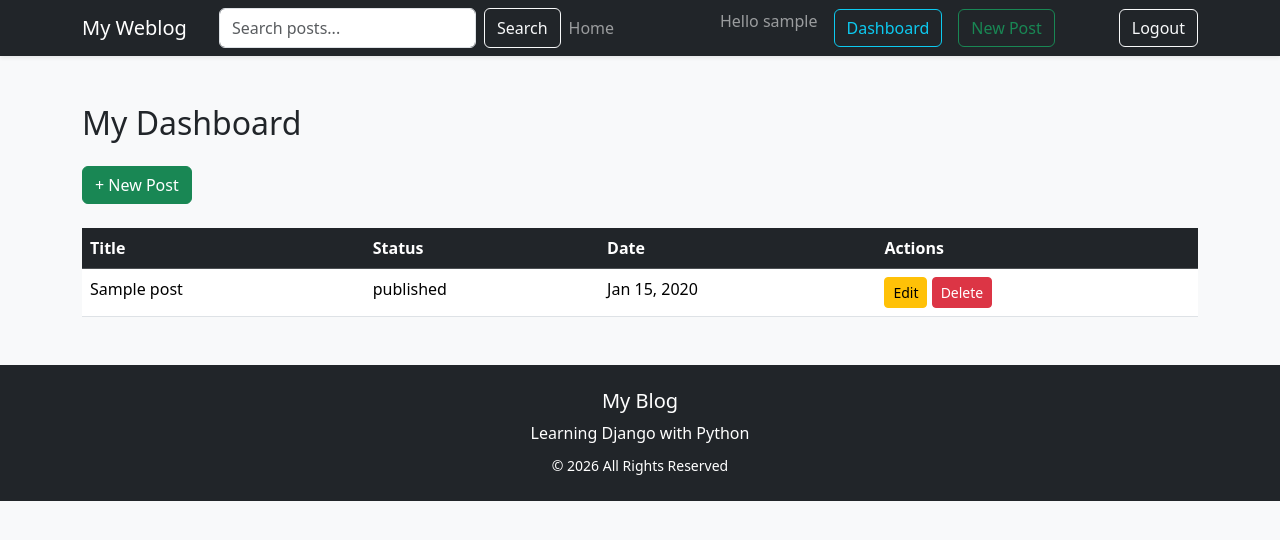
After one commit to Zahra-Akhbari/weblog, a Django app: page /posts/dashboard/ in a window 1280 px wide. The commit adds this page. Shown: the top 540 px of the page. Run offline with Django 5.2, Linux system fonts and the light colour scheme; a user stored in the database is signed in; tables that the repository leaves empty hold one stand-in row (values such as "Sample post").

Commit message:
add new post botton,dashboard page with botton in navbar

```diff
--- a/blog/templates/blog/base.html
+++ b/blog/templates/blog/base.html
@@ -90,15 +90,39 @@
 
                     </li>
 
+                <li class="nav-item me-3">
+
+                    <a href="{% url 'dashboard' %}"
+                       class="btn btn-outline-info">
+
+                        Dashboard
+
+                    </a>
+
+                </li>
+
+
+                <li class="nav-item me-3">
+
+                    <a
+                        href="{% url 'create_post' %}"
+                        class="btn btn-outline-success me-5">
+
+                        New Post
+
+                    </a>
+
+                </li>
+
                     <li class="nav-item">
 
                         <form method="post"
-                              action="{% url 'logout' %}">
+                              action="{% url 'logout' %}"  class="d-inline">
 
                             {% csrf_token %}
 
                             <button
-                                class="btn btn-outline-light">
+                                class="btn btn-outline-light ">
 
                                 Logout
 
@@ -108,11 +132,13 @@
 
                     </li>
 
+
+
                 {% else %}
 
                     <li class="nav-item">
 
-                        <a class="nav-link"
+                        <a class="nav-link "
                            href="{% url 'login' %}">
 
                             Login
@@ -121,7 +147,7 @@
 
                     </li>
 
-                    <li class="nav-item">
+                    <li class="nav-item ">
 
                         <a class="btn btn-primary ms-1"
                            href="{% url 'register' %}">
--- /dev/null
+++ b/blog/templates/blog/dashboard.html
@@ -0,0 +1,98 @@
+{% extends "blog/base.html" %}
+
+{% block content %}
+
+<h2 class="mb-4">
+
+    My Dashboard
+
+</h2>
+
+<a href="{% url 'create_post' %}"
+   class="btn btn-success mb-4">
+
+    + New Post
+
+</a>
+
+<table class="table table-hover">
+
+    <thead class="table-dark">
+
+        <tr>
+
+            <th>Title</th>
+
+            <th>Status</th>
+
+            <th>Date</th>
+
+            <th>Actions</th>
+
+        </tr>
+
+    </thead>
+
+    <tbody>
+
+    {% for post in posts %}
+
+        <tr>
+
+            <td>
+
+                {{ post.title }}
+
+            </td>
+
+            <td>
+
+                {{ post.status }}
+
+            </td>
+
+            <td>
+
+                {{ post.created_at|date:"M d, Y" }}
+
+            </td>
+
+            <td>
+
+                <a href="#"
+                   class="btn btn-warning btn-sm">
+
+                    Edit
+
+                </a>
+
+                <a href="#"
+                   class="btn btn-danger btn-sm">
+
+                    Delete
+
+                </a>
+
+            </td>
+
+        </tr>
+
+    {% empty %}
+
+        <tr>
+
+            <td colspan="4">
+
+                No posts yet.
+
+            </td>
+
+        </tr>
+
+    {% endfor %}
+
+    </tbody>
+
+</table>
+
+{% endblock %}
--- a/blog/urls.py
+++ b/blog/urls.py
@@ -1,8 +1,9 @@
+from . import  views
 from django.urls import path
 from .views import home, post_detail, Tag_posts
 from django.contrib.auth import views as auth_views
 from .views import register
-from .views import category_posts
+from .views import category_posts ,dashboard
 
 urlpatterns = [
     path('home/', home, name='home'),
@@ -11,6 +12,11 @@ urlpatterns = [
     path("register/",register, name="register"),
     path("category/<slug:slug>/",category_posts,name="category_posts"),
     path("tag/<slug:slug>/",Tag_posts,name="tag_posts"),
+    path("posts/create/", views.create_post, name="create_post"),
+    path("posts/dashboard/", dashboard, name="dashboard"),
+
+
     path('posts/<slug:slug>/', post_detail, name='post_detail'),
 
+
 ]
--- a/blog/views.py
+++ b/blog/views.py
@@ -3,10 +3,14 @@ from django.shortcuts import render
 from django.shortcuts import get_object_or_404
 from django.shortcuts import redirect
 from django.contrib import messages
-from django.contrib.auth import login, authenticate
+from django.contrib.auth import login
+from django.contrib.auth.decorators import login_required
+
+
 from django.core.paginator import Paginator
 
 from .forms import RegisterForm
+from .forms import PostForm
 
 from .models import Post
 from .models import Category
@@ -161,3 +165,60 @@ def Tag_posts(request, slug):
         "blog/Tag_posts.html",
         context
     )
+
+@login_required
+def create_post(request):
+
+    if request.method == "POST":
+
+        form = PostForm(
+            request.POST,
+            request.FILES # برای ارسال تصویر است
+        )
+
+        if form.is_valid(): #اعتبارسنجی فرم
+
+            post = form.save(commit=False) #شیء Post ساخته می‌شود ولی هنوز در دیتابیس ذخیره نشده است
+
+            post.author = request.user #نویسنده را از کاربر لاگین‌شده می‌گیریم
+
+            post.save()
+
+            form.save_m2m()
+
+            return redirect(
+                "post_detail",
+                slug=post.slug
+            )
+
+    else:
+
+        form = PostForm()
+
+    context = {
+        "form": form
+    }
+
+    return render(
+        request,
+        "blog/create_post.html",
+        context
+    )
+
+
+@login_required
+def dashboard(request):
+
+    posts = Post.objects.filter(
+        author=request.user # هر نویسنده باید پست های خودش رو ببینه
+    ).order_by("-created_at")
+
+    context = {
+        "posts": posts
+    }
+
+    return render(
+        request,
+        "blog/dashboard.html",
+        context
+    )
```
Also changed, not shown: blog/forms.py (+23 -0 lines), blog/templates/blog/create_post.html (added, +37 -0 lines), media/posts/logo.png (added).
